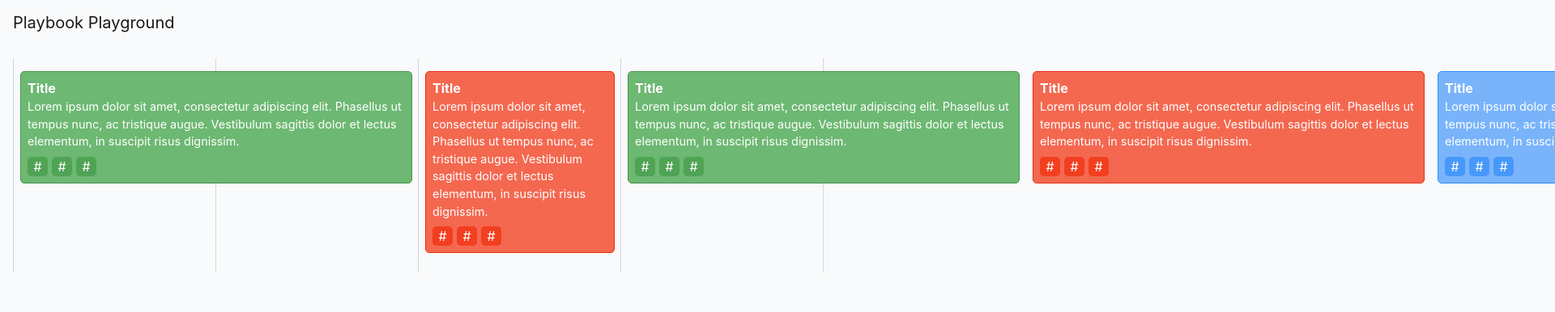
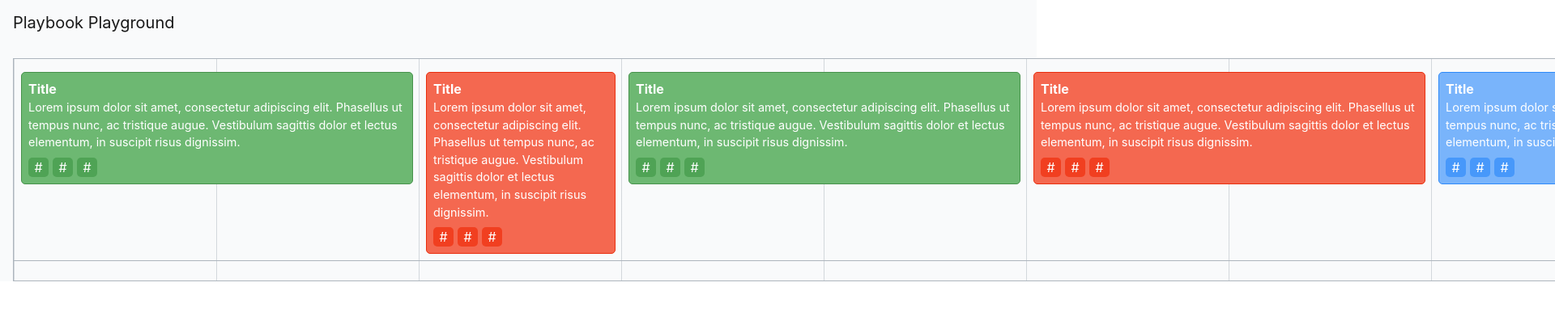
Before and after one commit to kaitlinmctigue/playbook-responsive-exp, a React (Create React App) app: page / in a window 1280 px wide. Shown: the top 386 px of the page at 81% size, 1920 px wide, since content can reach past the window. Built offline with nearby package versions, Linux system fonts and the light colour scheme.

Commit message:
table css

```diff
--- a/src/EventsRow/EventsRow.scss
+++ b/src/EventsRow/EventsRow.scss
@@ -2,6 +2,10 @@
 
 
 .EventsRow {
+  margin: 0 -16px $spacer-card;
+  padding: 0 16px;
+  border-bottom: 1px solid $border-color;
+
   .row {
     //margin: $spacer-card (-1* $spacer-card);
     flex-wrap: nowrap;
--- a/src/styles/App.scss
+++ b/src/styles/App.scss
@@ -1,5 +1,4 @@
 @import "variables";
-@import "~bootstrap/scss/bootstrap";
 
 body {
   background: $bg;
@@ -13,10 +12,12 @@ body {
 
 .schedule {
   //totally fake lines
-  background: repeating-linear-gradient(to right, $gray-500, $bg 1px, $bg 0, $bg 250px);
+  background: repeating-linear-gradient(to right, $border-color, $bg 1px, $bg 0, $bg 250px);
   margin: $spacer;
   padding: $spacer-card * 2;
   height: 100%;
+  border: 1px solid $border-color;
+  width: 2500px;
 }
 
 .navbar {
--- a/src/styles/_variables.scss
+++ b/src/styles/_variables.scss
@@ -1,4 +1,5 @@
 //vars
+@import "~bootstrap/scss/bootstrap";
 
 //global
 $bg: #f9fafb;
@@ -12,3 +13,5 @@ $green: #6DB872;
 $red: #F46850;
 $blue: #79B4FB;
 $card-text: #fff;
+
+$border-color: $gray-500;
```
